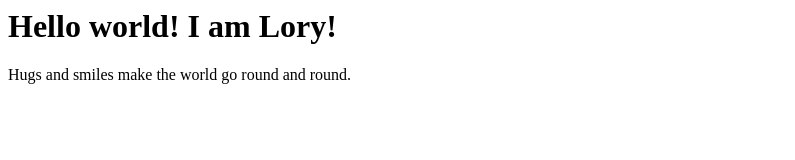
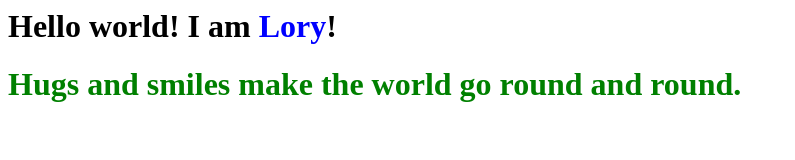
Before and after one commit to lorrainechu/lorrainechu.github.io, a plain HTML site: page index.html in a window 1280 px wide. Shown: the whole page, without its empty margins (0-795 px from the left). Drawn offline with Linux system fonts and the light colour scheme.

Commit message:
Update index.html

```diff
--- a/index.html
+++ b/index.html
@@ -1,2 +1,2 @@
-<h1>Hello world! I am Lory!</h1>
-<p>Hugs and smiles make the world go round and round.</p>
+<h1>Hello world! I am <font color="blue">Lory</font>!</h1>
+<h1><font color="green">Hugs and smiles make the world go round and round.</font></h2>
```
